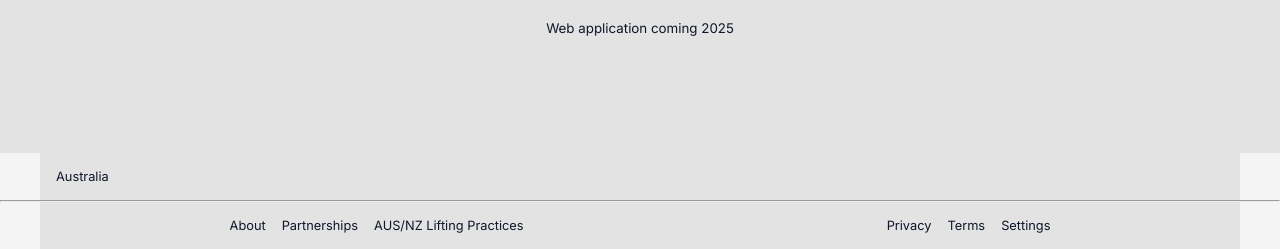
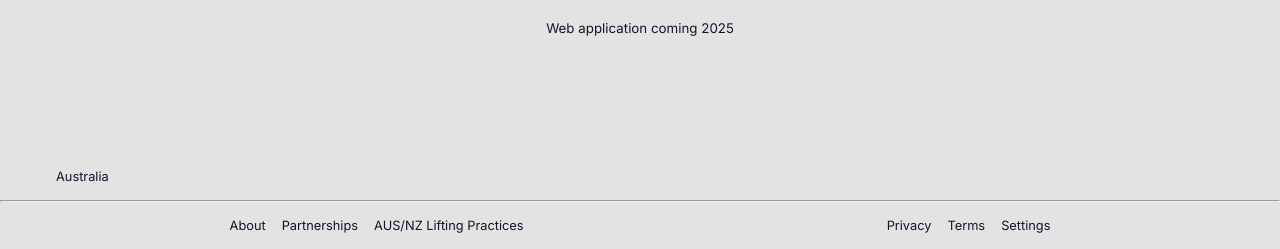
Before and after one commit to DamonBinghamcodes/Rygtek-Web-App, a plain HTML site: page index.html in a window 1280 px wide. Shown: the part 551-800 px from the top of the page. Drawn offline with Linux system fonts and the light colour scheme.

Commit message:
Updated Footer Background
Updated footer background as grey colour did not reach the corners when web page was displayed at max width

```diff
--- a/styles.css
+++ b/styles.css
@@ -195,6 +195,7 @@ main {
 footer {
     background: rgb(244, 244, 244);
     font-size: 0.7rem;
+    background-color: rgb(227, 227, 227);
 }
 
 footer>div {
```
